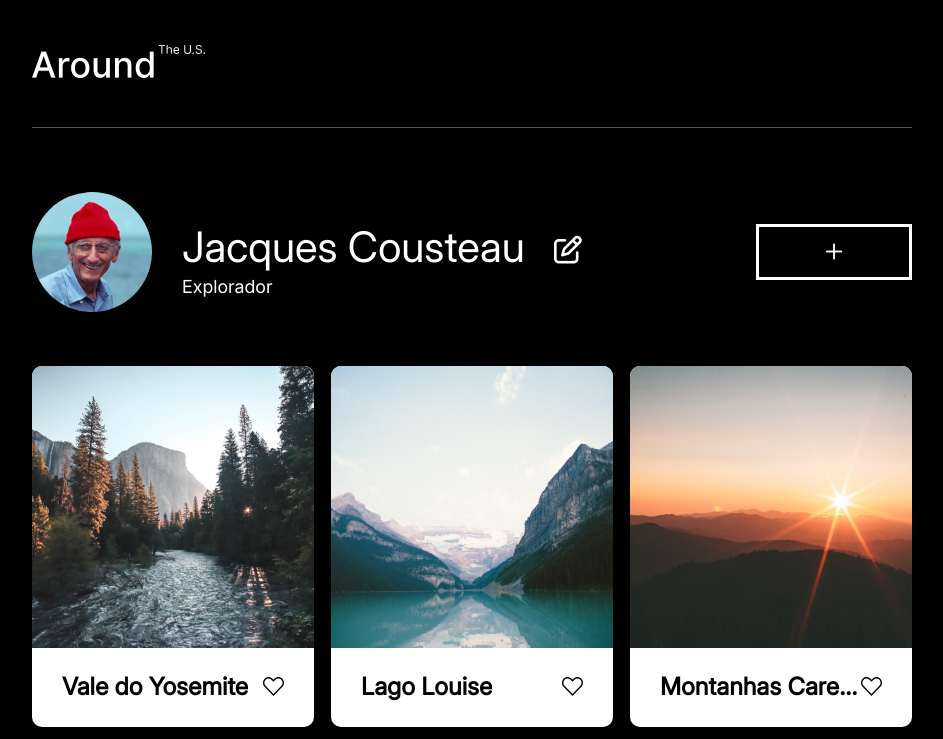
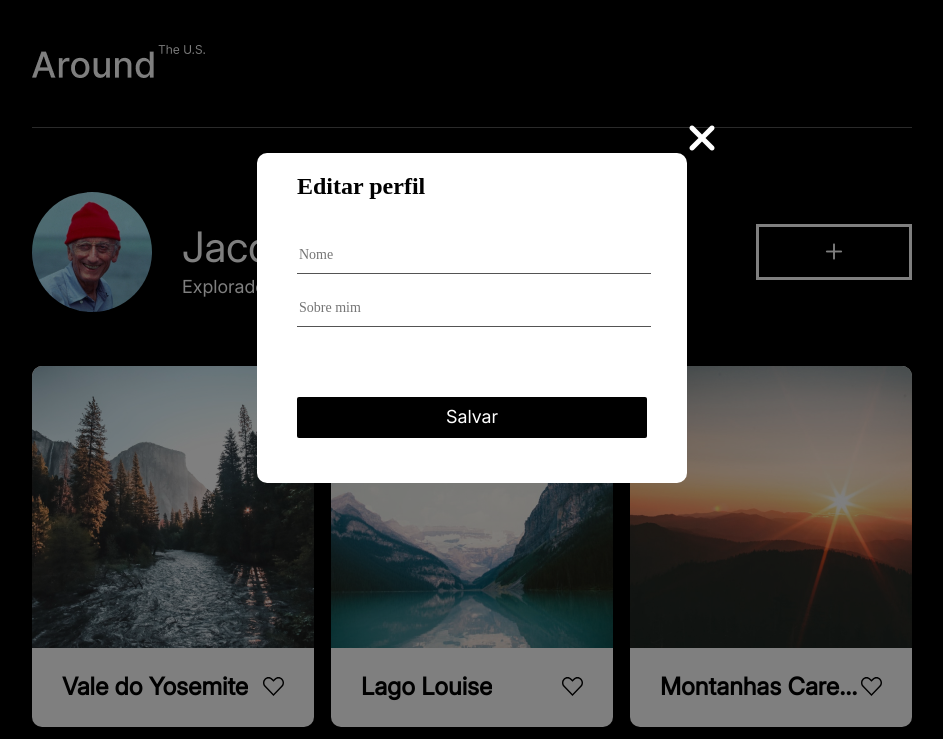
Before and after one commit to RochtBruno/web_project_around, a plain HTML site: page index.html in a window 1280 px wide. Both pictures are taken after a click on the icon 736 px from the left and 250 px from the top of the page. Shown: the top 739 px of the page, without its empty margins (168-1111 px from the left). Drawn offline with Linux system fonts and the light colour scheme.

Commit message:
to do: modal funcionality

```diff
--- a/blocks/profile.css
+++ b/blocks/profile.css
@@ -4,8 +4,15 @@
 	justify-content: start;
 	align-items: center;
 	position: relative;
-  }
+}
 
+.profile__modal.opened{
+	display: block;
+}
+
+.profile__overlay.opened{
+	display: block;
+}
 .profile__overlay{
 	position: fixed;
 	top: 0;
@@ -16,9 +23,7 @@
 	z-index: 1; /* Abaixo do modal */
 	display: none;
 }
-.opened{
-	display: block;
-}
+
 .profile__modal{
 	display: none;
 	box-sizing: border-box;
@@ -40,6 +45,9 @@
 	cursor: pointer;
 	font-size: 40px;
 	color: #ffffff;
+}
+.profile__modal-icon:hover{
+	opacity: 0.6;
 }
 .profile__modal-title{
 	font-family: "Inter";
@@ -71,6 +79,9 @@
 	border-radius: 2px;
 	padding: 10px 0;
 	margin-top: 70px;
+}
+.profile__modal-button:hover{
+	opacity: 0.8;
 }
   .profile__image {
 	width: 120px;
--- a/index.html
+++ b/index.html
@@ -100,5 +100,6 @@
 			<p class="footer__content">© 2024 Around The U.S.</p>
 		</footer>
 	</div>
+	<script src="scripts/modal.js"></script>
 </body>
 </html>
--- a/pages/index.css
+++ b/pages/index.css
@@ -1,5 +1,5 @@
+@import url('../vendor/fonts.css');
 @import url('../vendor/normalize.css');
-@import url('../vendor/fonts.css');
 @import url('../blocks/header.css');
 @import url('../blocks/page.css');
 @import url('../blocks/profile.css');
--- /dev/null
+++ b/scripts/modal.js
@@ -0,0 +1,14 @@
+let	editProfile = document.querySelector('.profile__infos-icon');
+let	modal = document.querySelector('.profile__modal');
+let overlay = document.querySelector('.profile__overlay');
+let closeModal = document.querySelector('.profile__modal-icon');
+
+editProfile.addEventListener('click', function() {
+	modal.classList.add('opened');
+	overlay.classList.add('opened');
+});
+
+closeModal.addEventListener('click', function() {
+	modal.classList.remove('opened');
+	overlay.classList.remove('opened');
+});
```
